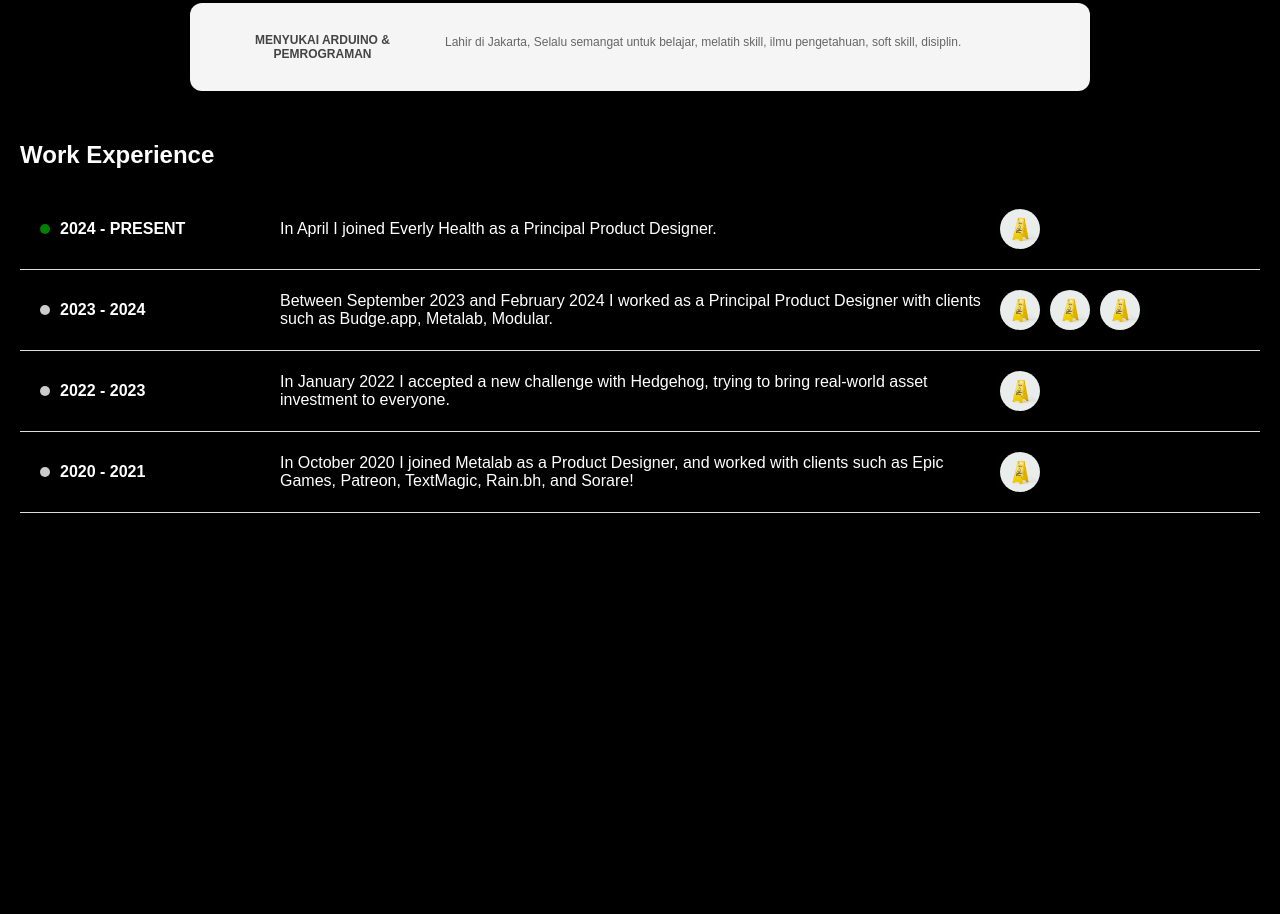
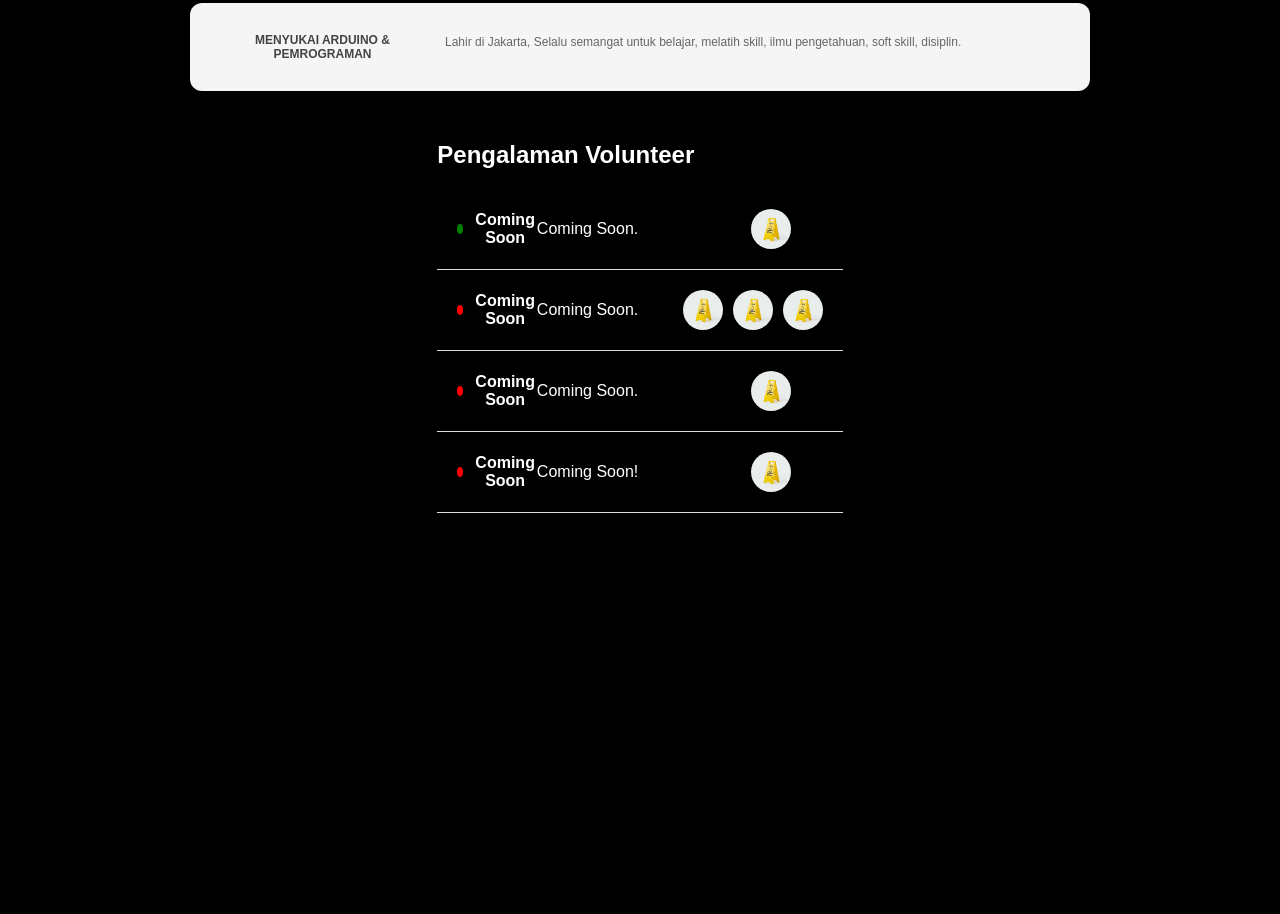
Before and after one commit to vinividivicilala/fghja, a plain HTML site: page index.html in a window 1280 px wide. Shown: the part 3762-4676 px from the top of the page. Drawn offline with Linux system fonts and the light colour scheme; no server answers.

Commit message:
Update index.html

```diff
--- a/index.html
+++ b/index.html
@@ -506,7 +506,7 @@
     width: 10px;
     height: 10px;
     border-radius: 50%;
-    background-color: #ccc;
+    background-color: red;
     display: inline-block;
     margin-right: 10px;
 }
@@ -725,14 +725,14 @@
     </div>
 
 	<section class="work-experience">
-    <h2 class="section-title">Work Experience</h2>
+    <h2 class="section-title">Pengalaman Volunteer</h2>
 
     <div class="experience-item">
         <div class="experience-date">
-            <span class="dot active"></span> 2024 - PRESENT
+            <span class="dot active"></span> Coming Soon
         </div>
         <div class="experience-content">
-            <p>In April I joined Everly Health as a Principal Product Designer.</p>
+            <p> Coming Soon.</p>
         </div>
         <div class="experience-logo">
             <img src="images/5.jpg" alt="Everly Health">
@@ -741,10 +741,10 @@
 
     <div class="experience-item">
         <div class="experience-date">
-            <span class="dot"></span> 2023 - 2024
+            <span class="dot"></span> Coming Soon
         </div>
         <div class="experience-content">
-            <p>Between September 2023 and February 2024 I worked as a Principal Product Designer with clients such as Budge.app, Metalab, Modular.</p>
+            <p> Coming Soon.</p>
         </div>
         <div class="experience-logo">
             <img src="images/5.jpg" alt="Budge">
@@ -755,10 +755,10 @@
 
 		 <div class="experience-item">
         <div class="experience-date">
-            <span class="dot"></span> 2022 - 2023
+            <span class="dot"></span>  Coming Soon
         </div>
         <div class="experience-content">
-            <p>In January 2022 I accepted a new challenge with Hedgehog, trying to bring real-world asset investment to everyone.</p>
+            <p> Coming Soon.</p>
         </div>
         <div class="experience-logo">
             <img src="images/5.jpg" alt="Hedgehog">
@@ -767,10 +767,10 @@
 
     <div class="experience-item">
         <div class="experience-date">
-            <span class="dot"></span> 2020 - 2021
+            <span class="dot"></span>  Coming Soon
         </div>
         <div class="experience-content">
-            <p>In October 2020 I joined Metalab as a Product Designer, and worked with clients such as Epic Games, Patreon, TextMagic, Rain.bh, and Sorare!</p>
+            <p> Coming Soon!</p>
         </div>
         <div class="experience-logo">
             <img src="images/5.jpg" alt="Epic Games">
```
